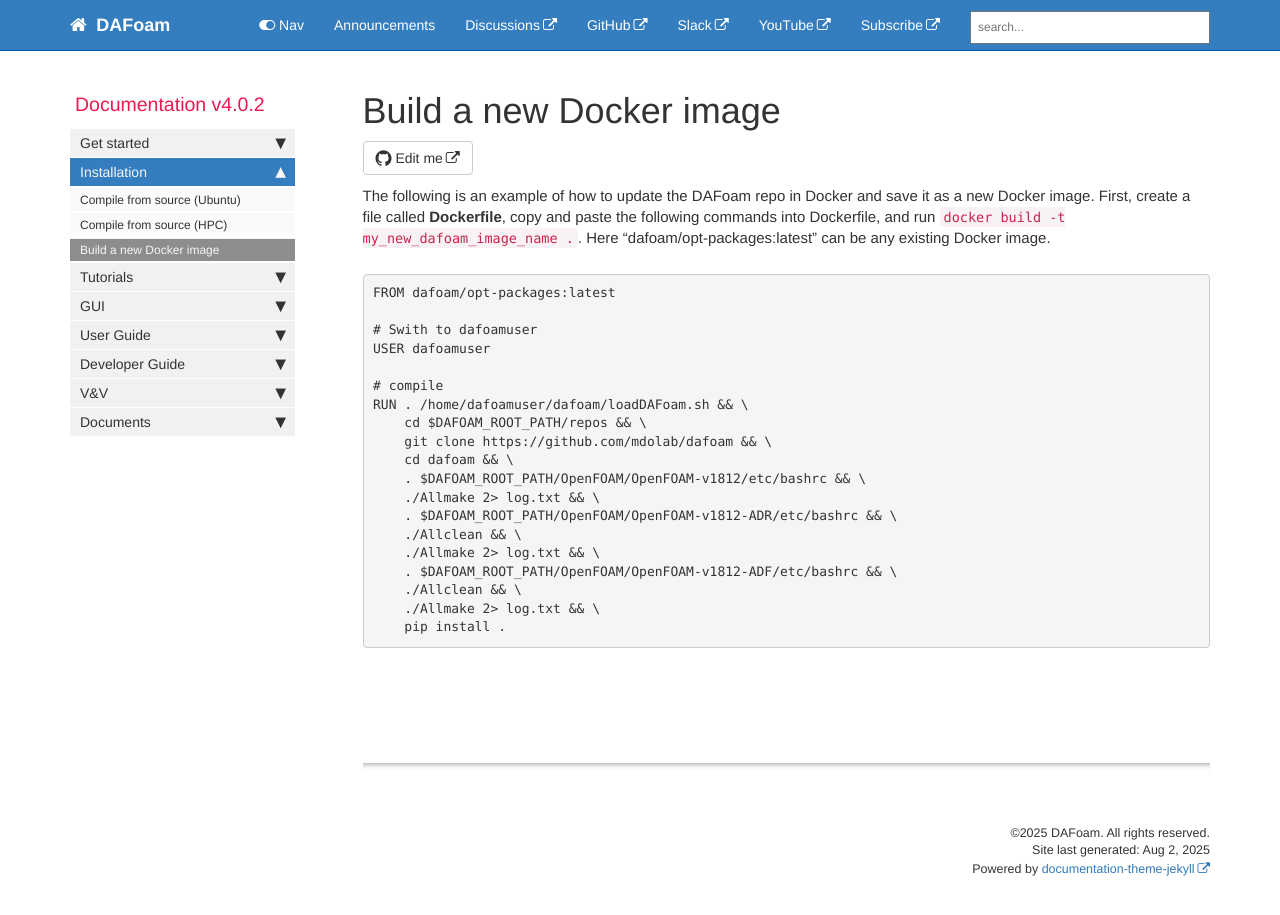
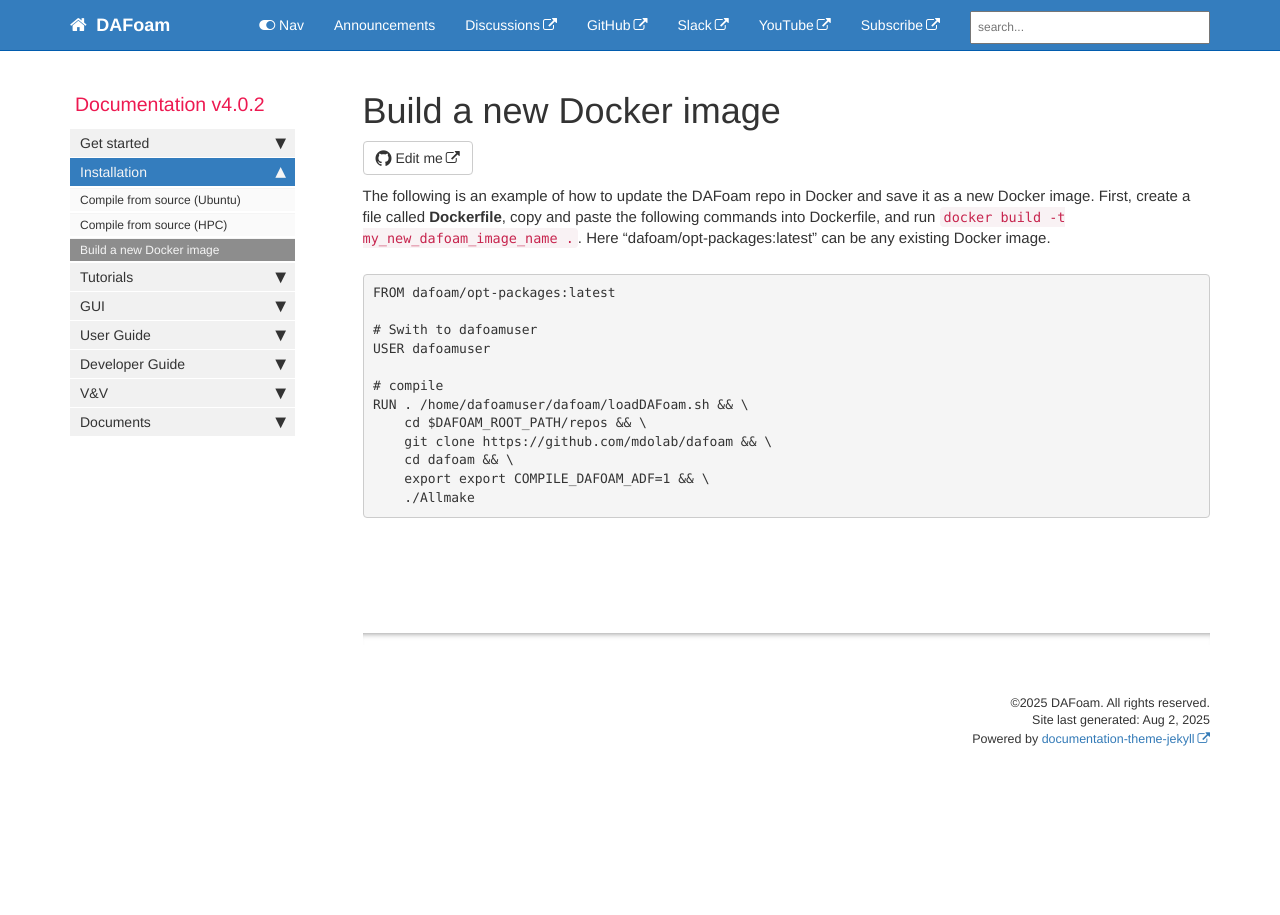
Before and after one commit to DAFoam/DAFoam.github.io, a Jekyll site: the page built from pages/mydoc/mydoc_installation_docker.md, in a window 1280 px wide and 929 px high. Shown: the top 915 px of the window. Built offline with Jekyll 4.4.1, drawn with Linux system fonts in a browser that asks for light colours; comment, search, counter and statistics services are not loaded.

Commit message:
content update

```diff
--- a/pages/mydoc/mydoc_installation_docker.md
+++ b/pages/mydoc/mydoc_installation_docker.md
@@ -20,15 +20,8 @@ RUN . /home/dafoamuser/dafoam/loadDAFoam.sh && \
     cd $DAFOAM_ROOT_PATH/repos && \
     git clone https://github.com/mdolab/dafoam && \
     cd dafoam && \
-    . $DAFOAM_ROOT_PATH/OpenFOAM/OpenFOAM-v1812/etc/bashrc && \
-    ./Allmake 2> log.txt && \
-    . $DAFOAM_ROOT_PATH/OpenFOAM/OpenFOAM-v1812-ADR/etc/bashrc && \
-    ./Allclean && \
-    ./Allmake 2> log.txt && \
-    . $DAFOAM_ROOT_PATH/OpenFOAM/OpenFOAM-v1812-ADF/etc/bashrc && \
-    ./Allclean && \
-    ./Allmake 2> log.txt && \
-    pip install .
+    export export COMPILE_DAFOAM_ADF=1 && \
+    ./Allmake
 </pre>
 
 {% include links.html %}
```
